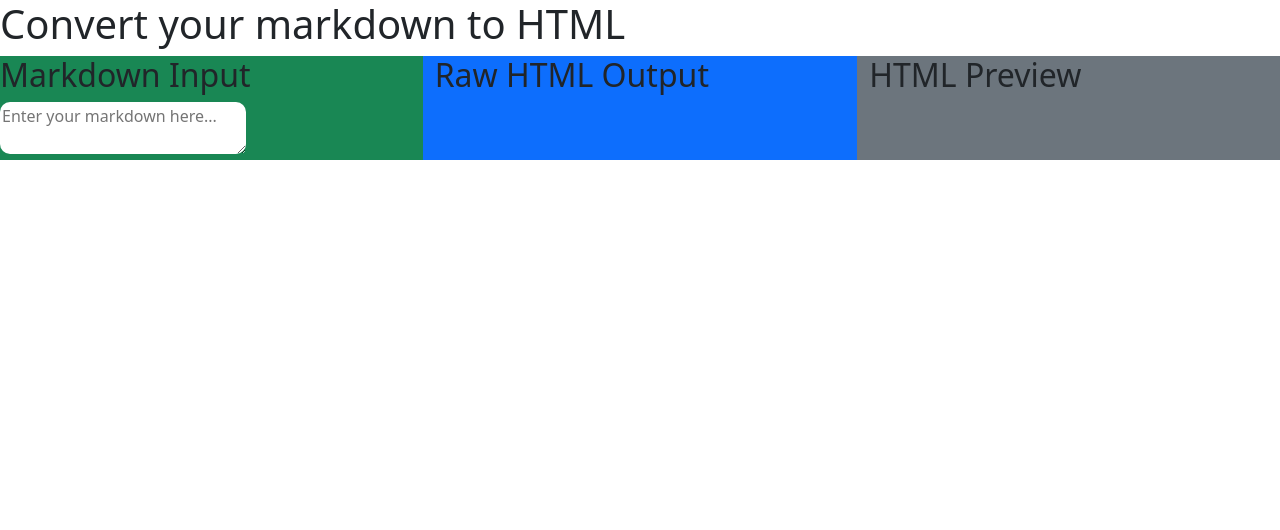
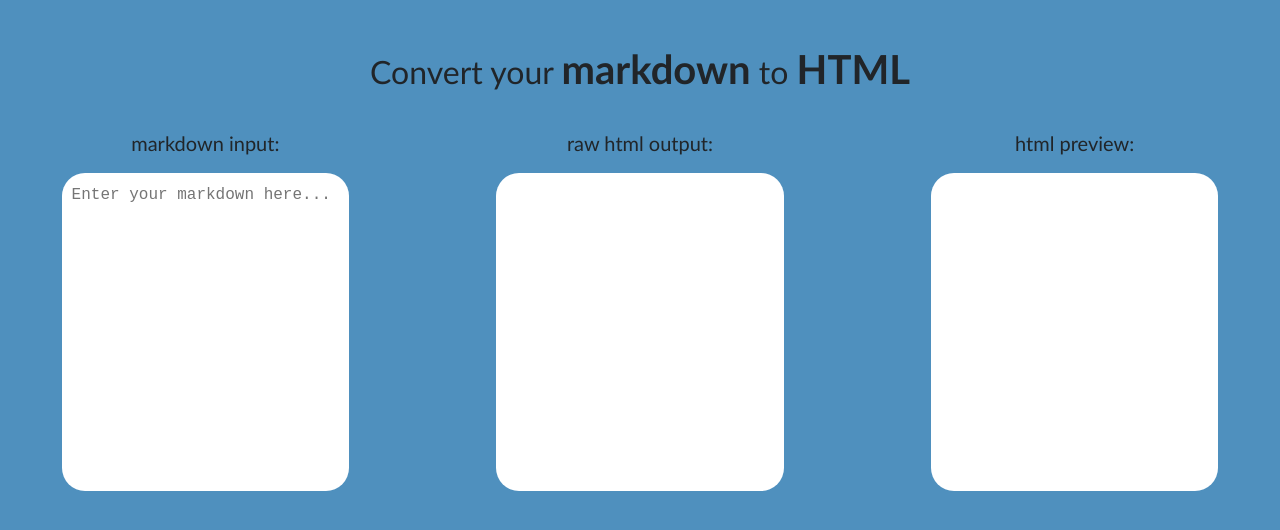
Before and after one commit to Matthew1835/markdown-to-html-converter, a plain HTML site: page index.html in a window 1280 px wide. Drawn offline with nearby package versions, Linux system fonts and the light colour scheme.

Commit message:
Finish index.html and style.css files

```diff
--- a/index.html
+++ b/index.html
@@ -7,22 +7,22 @@
     <link rel="stylesheet" href="./style.css">
     <link href="https://cdn.jsdelivr.net/npm/bootstrap@5.3.8/dist/css/bootstrap.min.css" rel="stylesheet" integrity="sha384-sRIl4kxILFvY47J16cr9ZwB07vP4J8+LH7qKQnuqkuIAvNWLzeN8tE5YBujZqJLB" crossorigin="anonymous">
 </head>
-<body>
-    <h1>Convert your markdown to HTML</h1>
+<body class="">
+    <h2 class="text-center">Convert your <strong>markdown</strong> to <strong>HTML</strong></h2>
 
-    <div class="row bg-danger">
-        <div class="col-4 bg-success">
-            <h2>Markdown Input</h2>
+    <div class="row">
+        <div class="col-4 container">
+            <h5>Markdown Input:</h5>
             <textarea name="" id="markdown-input" placeholder="Enter your markdown here..."></textarea>
         </div>
 
-        <div class="col-4 bg-primary">
-            <h2>Raw HTML Output</h2>
+        <div class="col-4 container">
+            <h5>Raw HTML Output:</h5>
             <div id="html-output"></div>
         </div>
 
-        <div class="col-4 bg-secondary">
-            <h2>HTML Preview</h2>
+        <div class="col-4 container">
+            <h5>HTML Preview:</h5>
             <div id="preview"></div>
         </div>
     </div>
--- a/style.css
+++ b/style.css
@@ -1,20 +1,44 @@
-#markdown-input {
-    border: none;
-    border-radius: 10px;
-    width: 60%;
-
+body {
+    overflow-x: hidden;
+    background-color: rgba(53, 127, 180, 0.868) !important;
+    font-family:'Trebuchet MS', 'Lucida Sans Unicode', 'Lucida Grande', 'Lucida Sans', Arial, sans-serif !important;
 }
 
-#html-output {
-    border: none;
-    border-radius: 10px;
-    width: 60%;
-
+h2 {
+    padding: 45px 0 10px 0;
 }
 
-#preview {
+strong {
+    font-size: 40px;
+}
+
+.container {
+    padding: 20px;
+    height: 400px;
+    display: flex;
+    flex-direction: column;
+    align-items: center;
+}
+
+h5 {
+    text-transform: lowercase;
+}
+
+#markdown-input, #html-output, #preview {
     border: none;
-    border-radius: 10px;
-    width: 60%;
+    border-radius: 23px;
+    width: 70%;
+    height: 90%;
+    overflow-y: auto;
+    padding: 10px;
+    margin-top: 10px;
+    font-family: monospace !important;
+}
 
+#markdown-input {
+    resize: none;
 }
+
+#html-output, #preview {
+    background-color: white;
+}
```
